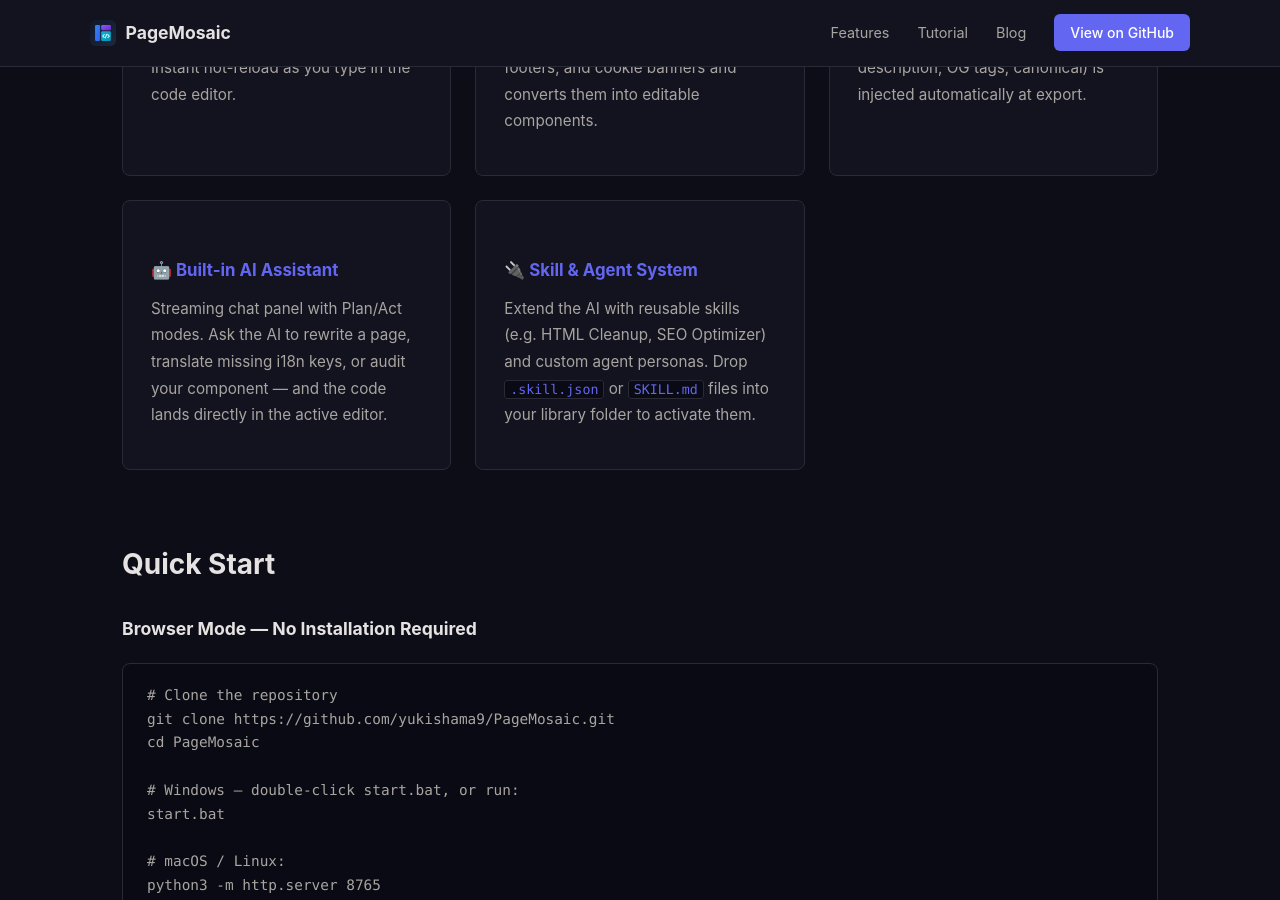
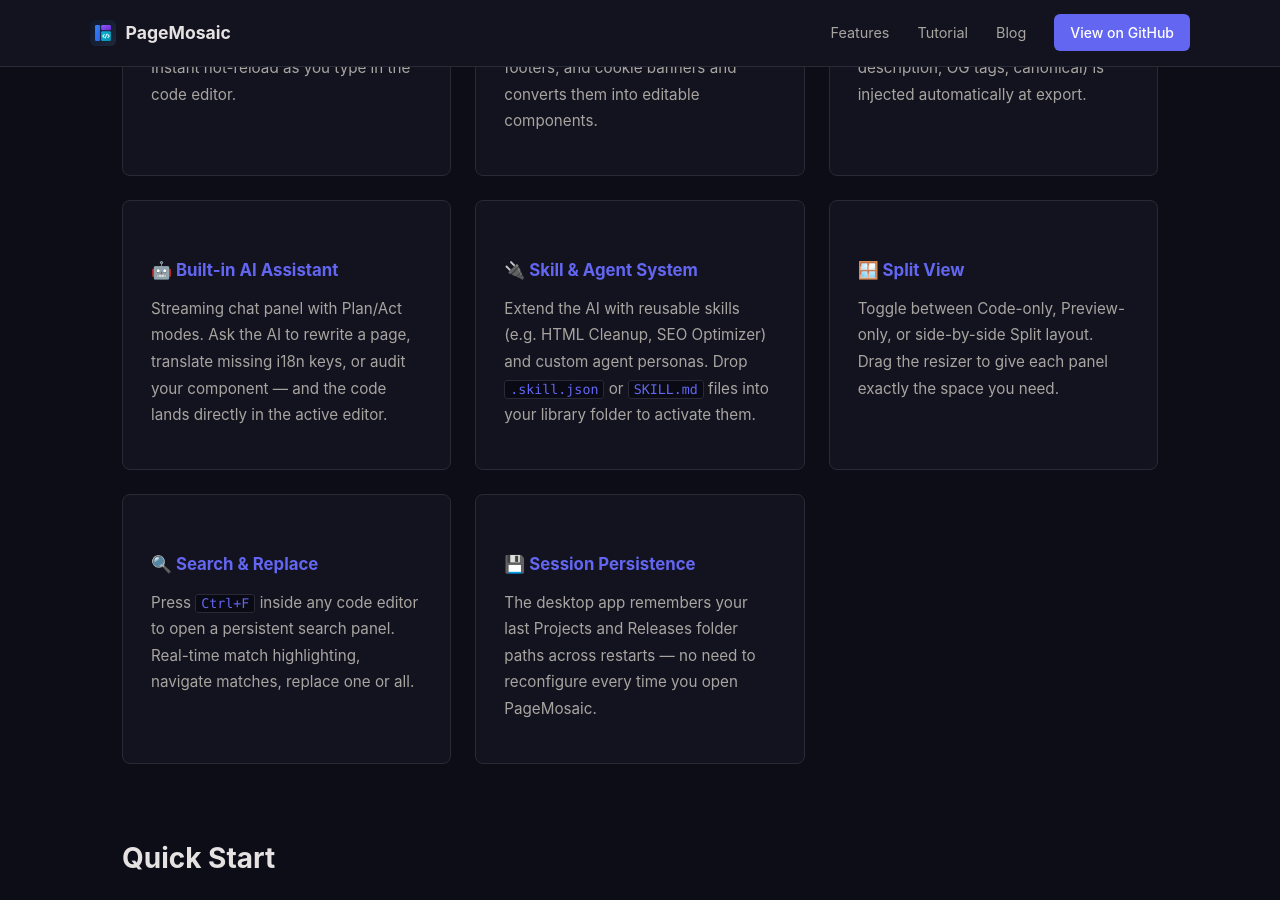
Before and after one commit to yukishama9/PageMosaic, a Jekyll site: the page built from docs/index.md, in a window 1280 px wide and 900 px high, scrolled down 1681 px. Built offline with Jekyll 4.4.1, drawn with Linux system fonts in a browser that asks for light colours.

```diff
--- a/docs/_layouts/default.html
+++ b/docs/_layouts/default.html
@@ -334,6 +334,18 @@
         <h3>🔌 Skill &amp; Agent System</h3>
         <p>Extend the AI with reusable skills (e.g. HTML Cleanup, SEO Optimizer) and custom agent personas. Drop <code>.skill.json</code> or <code>SKILL.md</code> files into your library folder to activate them.</p>
       </div>
+      <div class="card">
+        <h3>🪟 Split View</h3>
+        <p>Toggle between Code-only, Preview-only, or side-by-side Split layout. Drag the resizer to give each panel exactly the space you need.</p>
+      </div>
+      <div class="card">
+        <h3>🔍 Search &amp; Replace</h3>
+        <p>Press <code>Ctrl+F</code> inside any code editor to open a persistent search panel. Real-time match highlighting, navigate matches, replace one or all.</p>
+      </div>
+      <div class="card">
+        <h3>💾 Session Persistence</h3>
+        <p>The desktop app remembers your last Projects and Releases folder paths across restarts — no need to reconfigure every time you open PageMosaic.</p>
+      </div>
     </div>
   </section>
 
--- a/package.json
+++ b/package.json
@@ -1,6 +1,6 @@
 {
   "name": "pagemosaic",
-  "version": "0.2.0",
+  "version": "0.2.1",
   "description": "Visual static-site editor — edit reusable components once, sync across every page, manage multi-language content",
   "main": "electron/main.js",
   "homepage": "https://github.com/yukishama9/pagemosaic",
```
Also changed, not shown: docs/_posts/2026-03-25-v0-2-1-editor-upgrades.md (added, +41 -0 lines), README.md.
